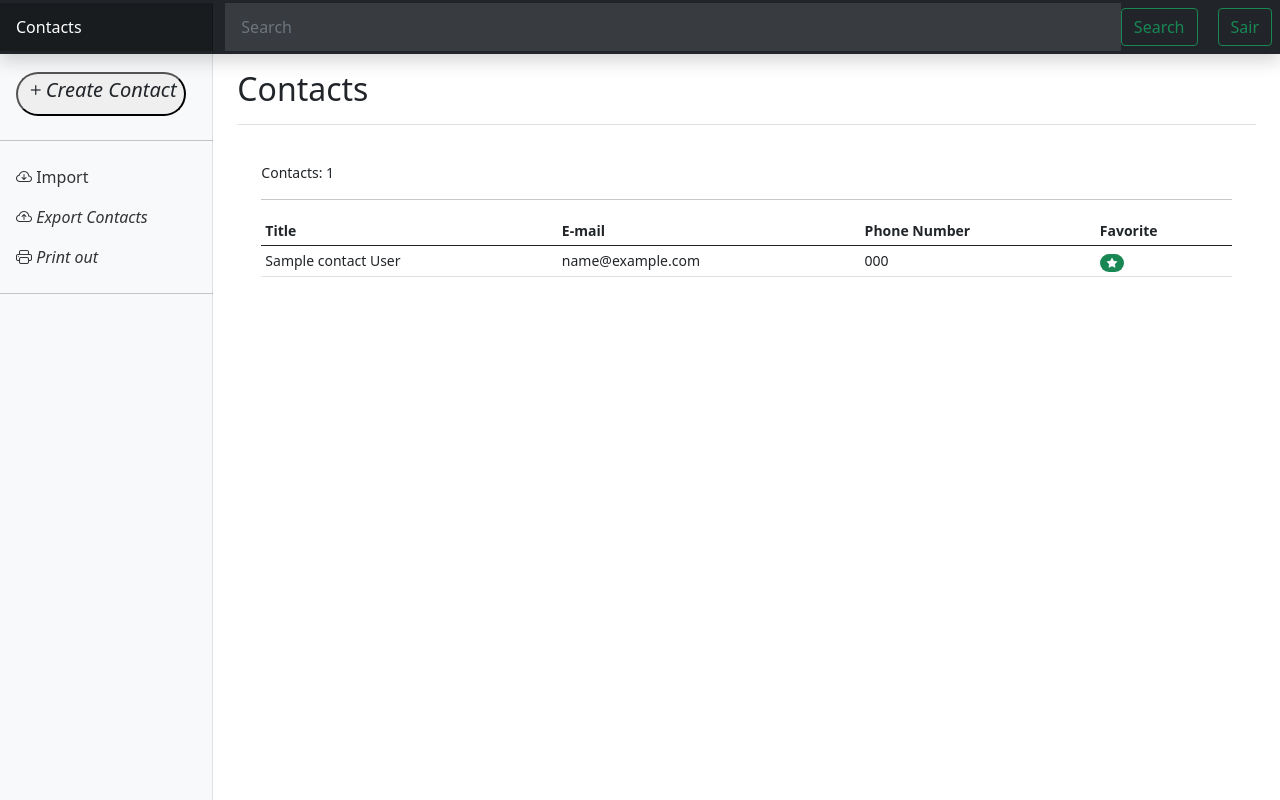
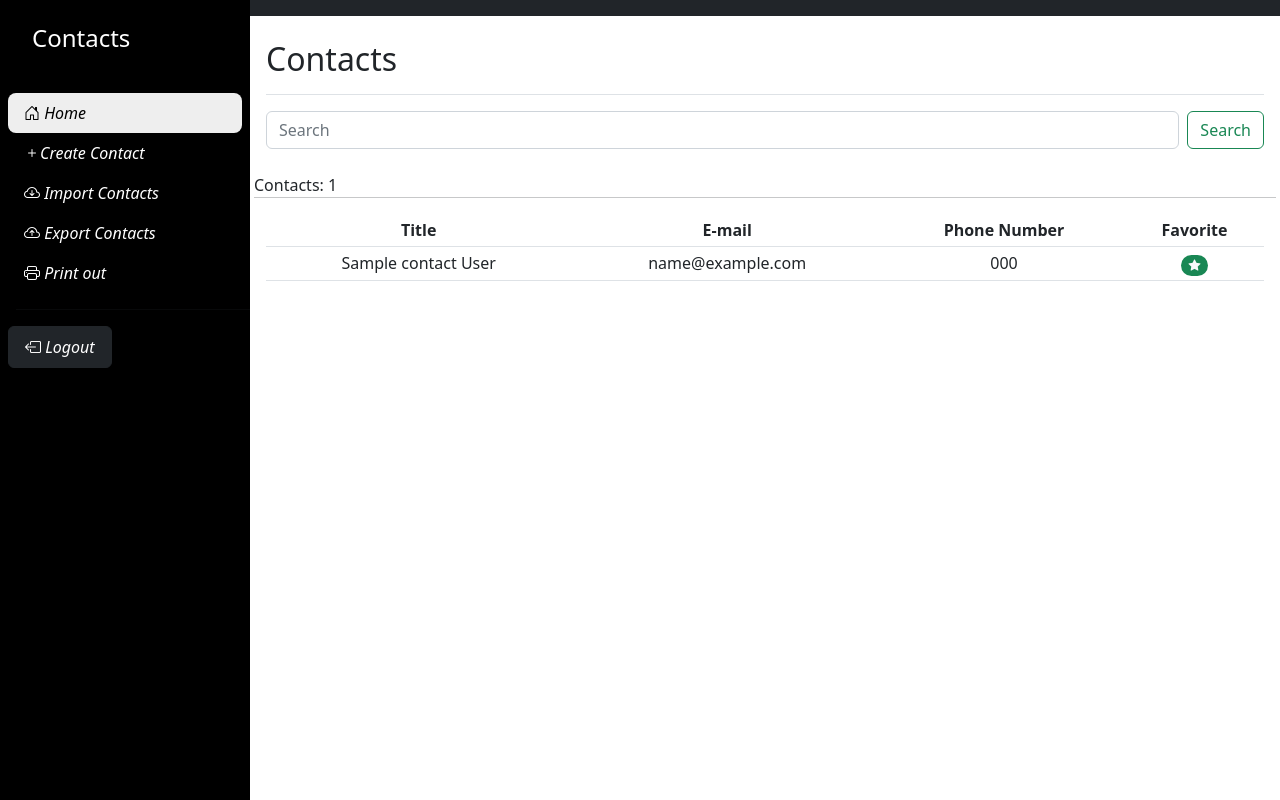
Before and after one commit to HeitorLouzeiro/contact-django, a Django app: page / in a window 1280 px wide. Run offline with Django 4.2, Linux system fonts and the light colour scheme; a user stored in the database is signed in; tables that the repository leaves empty hold one stand-in row (values such as "Sample post"); some libraries are stand-ins or nearby versions.

Commit message:
Frontend improvement for any device.

```diff
--- a/accounts/templates/accounts/pages/login.html
+++ b/accounts/templates/accounts/pages/login.html
@@ -1,7 +1,7 @@
 {% extends 'base.html' %}
 {% load crispy_forms_tags %}
 {% block title %}
-Sign-in |
+Sign-in
 {% endblock title %}
 {% block body %}
 <style>
@@ -27,7 +27,7 @@ Sign-in |
                         {% include 'partial/messages.html' %}
                         {% if request.user.is_authenticated %}
                             <div class="row text-center">
-                                <h1>Voce está logado.</h1>
+                                <h1>You are logged in.</h1>
                                 <div class="d-grid">
                                     <div class="d-grid gap-2">
                                         <a href= {% url 'contacts:home' %}
--- a/contacts/templates/contacts/pages/contact-detail.html
+++ b/contacts/templates/contacts/pages/contact-detail.html
@@ -3,7 +3,7 @@
 {% block content %}
 <div class="d-flex justify-content-between flex-wrap flex-md-nowrap align-items-center pt-3 pb-2 mb-3 border-bottom">
     <h1 class="h2">{{contact.name}} {{contact.last_name}}</h1>
-    <div style="position: absolute; right: 25rem;">
+    <div style="position: auto;">
         <!--Favorite-->
         {% include 'contacts/partial/favorite.html' %}
 
--- a/contacts/templates/contacts/pages/home.html
+++ b/contacts/templates/contacts/pages/home.html
@@ -3,11 +3,19 @@
     Home
 {% endblock title %}
 {% block content %}
+
 <div class="d-flex justify-content-between flex-wrap flex-md-nowrap align-items-center pt-3 pb-2 mb-3 border-bottom">
     <h1 class="h2">Contacts</h1>
 </div>
+<div class="col-auto">
+    <form class="d-flex" action="{% url 'contacts:search' %}" method='GET'>
+        <input class="form-control me-2" type="search" name="q" value="{{search_term}}" required
+            placeholder="Search" aria-label="Search">
+        <button class="btn btn-outline-success" type="submit">Search</button>
+    </form>
+</div>
 <!--    start table-->
-<div class="container">
+<div class="row">
     <br>
 
     <caption>
@@ -16,7 +24,7 @@
     <hr>
 
     <div class="table-responsive">
-        <table class="table table-hover table-sm">
+        <table class="table table-hover align-middle table-sm">
             <!--thead table-->
             <thead>
 
@@ -51,5 +59,4 @@
 </div>
 
 <!--    end table-->
-
 {% endblock content %}
--- a/templates/base.html
+++ b/templates/base.html
@@ -5,57 +5,40 @@
     {% include 'partial/head.html' %}
     <title>{% block title %}{% endblock title %} | Contacts</title>
 </head>
-
-
 <body>
-{% block body %}
-
-
-
-    <header class="navbar navbar-dark sticky-top bg-dark flex-md-nowrap p-0 shadow">
-        <a class="navbar-brand col-md-3 col-lg-2 me-0 px-3" href={% url 'contacts:home' %}>Contacts</a>
-        <button class="navbar-toggler position-absolute d-md-none collapsed" type="button" data-bs-toggle="collapse"
-                data-bs-target="#sidebarMenu" aria-controls="sidebarMenu" aria-expanded="false"
-                aria-label="Toggle navigation">
-            <span class="navbar-toggler-icon"></span>
-        </button>
-
-        <form class="container-fluid" action="{% url 'contacts:search' %}" method='GET'>
-            <input class="form-control form-control-dark w-100"
-            type="search"
-            name="q"
-            value = "{{seach_taerm}}" required
-            placeholder="Search"
-            aria-label="Search"
-            >
-            <button class="btn btn-outline-success" type="submit">Search</button>
-        </form>
-
-
-        <form class="d-grid p-2 d-md-flex justify-content-md-end" action="{% url 'accounts:LogoutUser' %}" method='POST'>
-            {% csrf_token %}
-
-            <button class="btn btn-outline-success" type="submit">Sair</button>
-            <input type="hidden" name="username" value="{{ request.user.username }}">
-        </form>
-
-        {% comment %} <form class="inline-form form-logout" action="{% url 'authors:logout' %}" method='POST'>
-            {% csrf_token %}
-            <input type="hidden" name="username" value="{{ request.user.username }}">
-        </form> {% endcomment %}
-    </header>
-    <div class="container-fluid">
-        <div class="row">
-            {% include 'partial/nav.html' %}
-            <main class="col-md-9 ms-sm-auto col-lg-10 px-md-4">
-                {% block content %} {% endblock %}
-            </main>
+    {% block body %}
+    <div class="main-container d-flex">
+        {% include 'partial/nav.html' %}<div class="content">
+            <nav class="navbar navbar-expand-md navbar-dark bg-dark">
+                <div class="container-fluid">
+                    <div class="d-flex justify-content-between d-md-none d-block">
+                        <a class="navbar-brand" href="#">Contacts</a>
+                        <button class="navbar-toggler px-1 py-0 open-btn">
+                            <span class="navbar-toggler-icon"></span>
+                        </button>
+                    </div>
+                </div>
+            </nav>
+            <div class="container-fluid text-center">
+                <div class="row">
+                    <div class="dashboard-content px-3 py-2">
+                        {% block content %} {% endblock %}
+                    </div>
+                </div>
+            </div>
         </div>
     </div>
+    {% endblock body %}
+</body>
 
-
-</body>
-{% endblock body %}
 {% include 'partial/footer.html' %}
+<script>
+    $('.open-btn').on('click', function () {
+        $('.sidebar').addClass('active');
+    });
+    $('.close-btn').on('click', function () {
+        $('.sidebar').removeClass('active');
+    });
+</script>
 
 </html>
--- a/templates/partial/head.html
+++ b/templates/partial/head.html
@@ -1,10 +1,10 @@
 {% load static %}
 
-<link href="https://cdn.jsdelivr.net/npm/bootstrap@5.0.2/dist/css/bootstrap.min.css" rel="stylesheet">
-
-<!--Icons of boostrap-->
-<link rel="stylesheet" href="https://cdn.jsdelivr.net/npm/bootstrap-icons@1.9.1/font/bootstrap-icons.css">
 
 <!-- Custom styles for this template -->
 <!-- <link rel="stylesheet" href="{% static 'assets/custom/css/'%}"> -->
 <link rel="stylesheet" href="{% static 'assets/custom/css/dashboard.css'%}">
+<!--boostrap-->
+<link href="https://cdn.jsdelivr.net/npm/bootstrap@5.2.0/dist/css/bootstrap.min.css" rel="stylesheet">
+<!--Icons of boostrap-->
+<link rel="stylesheet" href="https://cdn.jsdelivr.net/npm/bootstrap-icons@1.9.1/font/bootstrap-icons.css">
--- a/templates/partial/nav.html
+++ b/templates/partial/nav.html
@@ -1,32 +1,57 @@
-<nav id="sidebarMenu" class="col-md-3 col-lg-2 d-md-block bg-light sidebar collapse">
-    <div class="position-sticky pt-3">
-        <ul class="nav flex-column">
-            <li class="nav-item">
-                <a class="nav-link" href={% url 'contacts:contact-register' %}>
-                    <button type="button" class="badge rounded-pill text-dark">
-                        <h5><i class="bi bi-plus">Create Contact</i></h5>
-                    </button>
+<div class="sidebar" id="side_nav">
+    <div class="header-box px-3 pt-3 pb-4 d-flex justify-content-between">
+        <a href={% url 'contacts:home' %} class="text-decoration-none px-3 py-2 d-block">
+            <h1 class="fs-4">
+                <span class="text-white">
+                    Contacts
+                </span>
+            </h1>
+        </a>
+        <button class="navbar-toggler d-md-none d-block close-btn px1 py-0 text-white">
+            <span class="bi bi-justify"></span>
+    </div>
+    <ul class="list-unstyled px-2">
+        <li class="active">
+            <a href={% url 'contacts:home' %} class="text-decoration-none px-3 py-2 d-block">
+                <i class="bi bi-house-door"> Home</i>
             </a>
         </li>
-            <hr>
-            <li class="nav-item">
-                <a class="nav-link" href={% url 'contacts:contacts-import' %}>
-                    <i class="bi bi-cloud-arrow-down"></i>
-                    Import
+        <li>
+            <a href={% url 'contacts:contact-register' %} class="text-decoration-none px-3 py-2 d-block">
+                <i class="bi bi-plus">Create Contact</i>
             </a>
         </li>
-            <li class="nav-item">
-                <a class="nav-link" href={% url 'contacts:contacts-export' %}>
+        <li>
+            <a href={% url 'contacts:contacts-import' %} class="text-decoration-none px-3 py-2 d-block">
+                <i class="bi bi-cloud-arrow-down"> Import Contacts</i>
+            </a>
+        </li>
+        <li>
+            <a href={% url 'contacts:contacts-export' %} class="text-decoration-none px-3 py-2 d-block">
                 <i class="bi bi-cloud-arrow-up"> Export Contacts </i>
             </a>
         </li>
-            <li class="nav-item">
-                <a class="nav-link" href="#">
-                    <i class="bi bi-printer"> Print out</i>
+        <li>
+            <a href="#" class="text-decoration-none px-3 py-2 d-block">
+                <i class="bi bi-printer" onclick="window.print()"> Print out</i>
             </a>
         </li>
+    </ul>
+    <hr class="h-color ms-3">
 
+    <ul class="list-unstyled px-2">
+        <li>
+            <form action="{% url 'accounts:LogoutUser' %}" method='POST'>
+                {% csrf_token %}
+
+                <button class="btn btn-dark px-3 py-2 d-block" type="submit">
+                    <i class="bi bi-box-arrow-left"> Logout</i>
+                </button>
+                <input type="hidden" name="username" value="{{ request.user.username }}">
+            </form>
+            <a href="#" class="text-decoration-none px-3 py-2 d-block">
+
+            </a>
+        </li>
     </ul>
-        <hr>
 </div>
-</nav>
--- a/templates/static/assets/custom/css/dashboard.css
+++ b/templates/static/assets/custom/css/dashboard.css
@@ -1,101 +1,40 @@
-body {
-  font-size: .875rem;
+body{
+  background-color:rgb(255, 255, 255);
+}
+#side_nav{
+  background:#000;
+  min-width: 250px;
+  max-width: 250px;
+  transition: 0.3s;
+
+}
+.content{
+  min-height: 100vh;
+  width: 100%;
+}
+hr.h-color{
+  background:#eee;
+}
+.sidebar li.active{
+  background: #eee;
+  border-radius: 8px;
+}
+.sidebar li.active a,.sidebar li.active a:hover{
+  color: #000;
+}
+.sidebar li a{
+  color: #fff;
 }
 
-.feather {
-  width: 16px;
-  height: 16px;
-  vertical-align: text-bottom;
-}
+@media(max-width: 767px){
+  #side_nav{
+      margin-left: -250px;
+      position: fixed;
+      min-height: 100vh;
+      z-index: 1;
+  }
+  #side_nav.active{
+      margin-left: 0;
 
-/*
- * Sidebar
- */
-
-.sidebar {
-  position: fixed;
-  top: 0;
-  /* rtl:raw:
-  right: 0;
-  */
-  bottom: 0;
-  /* rtl:remove */
-  left: 0;
-  z-index: 100; /* Behind the navbar */
-  padding: 48px 0 0; /* Height of navbar */
-  box-shadow: inset -1px 0 0 rgba(0, 0, 0, .1);
-}
-
-@media (max-width: 767.98px) {
-  .sidebar {
-    top: 5rem;
   }
 }
-
-.sidebar-sticky {
-  position: relative;
-  top: 0;
-  height: calc(100vh - 48px);
-  padding-top: .5rem;
-  overflow-x: hidden;
-  overflow-y: auto; /* Scrollable contents if viewport is shorter than content. */
-}
-
-.sidebar .nav-link {
-  font-weight: 500;
-  color: #333;
-  font-size: 12pt;
-}
-
-.sidebar .nav-link .feather {
-  margin-right: 4px;
-  color: #727272;
-}
-
-.sidebar .nav-link.active {
-  color: #2470dc;
-}
-
-.sidebar .nav-link:hover .feather,
-.sidebar .nav-link.active .feather {
-  color: inherit;
-}
-
-.sidebar-heading {
-  font-size: .75rem;
-  text-transform: uppercase;
-}
-
-/*
- * Navbar
- */
-
-.navbar-brand {
-  padding-top: .75rem;
-  padding-bottom: .75rem;
-  font-size: 1rem;
-  background-color: rgba(0, 0, 0, .25);
-  box-shadow: inset -1px 0 0 rgba(0, 0, 0, .25);
-}
-
-.navbar .navbar-toggler {
-  top: .25rem;
-  right: 1rem;
-}
-
-.navbar .form-control {
-  padding: .75rem 1rem;
-  border-width: 0;
-  border-radius: 0;
-}
-
-.form-control-dark {
-  color: #fff;
-  background-color: rgba(255, 255, 255, .1);
-  border-color: rgba(255, 255, 255, .1);
-}
-
-.form-control-dark:focus {
-  border-color: transparent;
-  box-shadow: 0 0 0 3px rgba(255, 255, 255, .25);
-}
```
Also changed, not shown: accounts/templates/accounts/pages/register.html (+8 -3 lines). Lines whose indentation alone changed are shown as unchanged.
